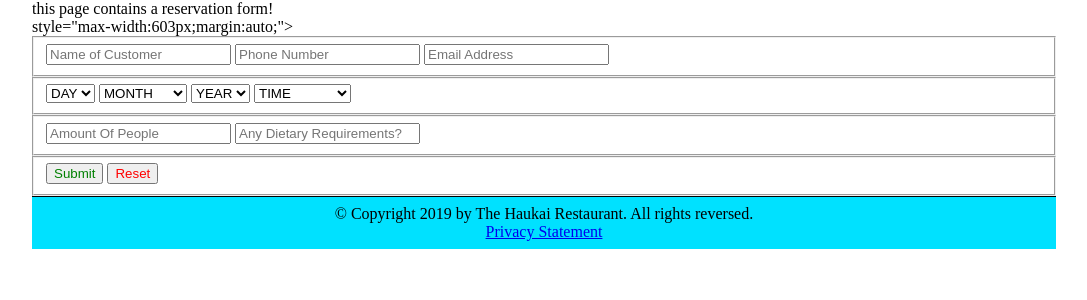
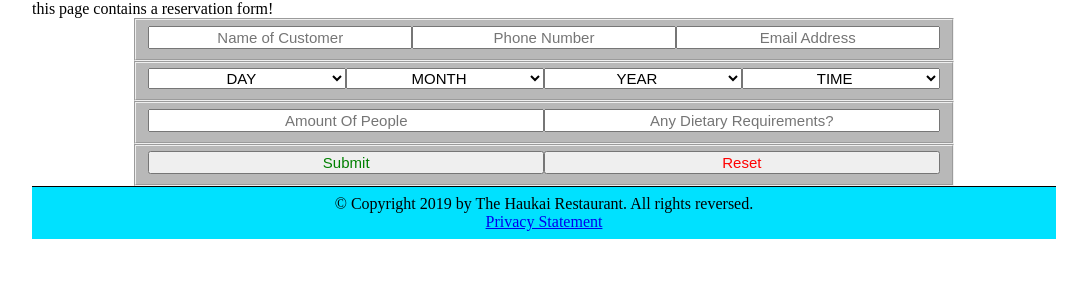
Before and after one commit to LightningAndy/haukai, a PHP site: page /reservation.html in a window 1280 px wide. Shown: the part 121-421 px from the top of the page, without its empty margins (96-1183 px from the left). Run offline with PHP 8.4, Linux system fonts and the light colour scheme.

Commit message:
reservation from

```diff
--- a/reservation.html
+++ b/reservation.html
@@ -64,7 +64,7 @@
 
 
 
-    <div id="form-wrap" > style="max-width:603px;margin:auto;">
+    <div class="form">
 
 
 
--- a/styles/form-styles.css
+++ b/styles/form-styles.css
@@ -3,36 +3,44 @@
 
 
 
-.navbar {
-    width: 100%;
+.form {
+    width: 80%;
     background-color: rgb(184, 184, 184);
     overflow: auto;
   }
 
-  /* Navigation links */
-  .navbar a {
+  .personal input {
     float: left;
-    padding: 12px;
-    color: white;
-    text-decoration: none;
-    font-size: 17px;
-    width: 20%; /* Five equal-width links */
+    font-size: 15px;
+    width: 33.333%; /* Three equal-width links */
     text-align: center; /* If you want the text to be centered */
   }
 
-  /* Add a background color on mouse-over */
-  .navbar a:hover {
-    background-color: rgb(104, 104, 104);
+.date select {
+    float: left;
+    font-size: 15px;
+    width: 25%; /* Three equal-width links */
+    text-align: center; /* If you want the text to be centered */ If you want the text to be centered */
+}
+
+  .groupdetails input{
+    float: left;
+    font-size: 15px;
+    width: 50%; /* Three equal-width links */
+    text-align: center; /* If you want the text to be centered */
   }
 
-  /* Style the current/active link */
-  .navbar a.active {
-    background-color: rgb(70, 187, 255);
+  .buttons input {
+    float: left;
+    font-size: 15px;
+    width: 50%; /* Three equal-width links */
+    text-align: center; /* If you want the text to be centered */
   }
+
 
   /* Add responsiveness - on screens less than 500px, make the navigation links appear on top of each other, instead of next to each other */
   @media screen and (max-width: 500px) {
-    .navbar a {
+    .form, .personal input, .date select, .groupdetails input, .buttons input{
       float: none;
       display: block;
       width: 100%;
```
